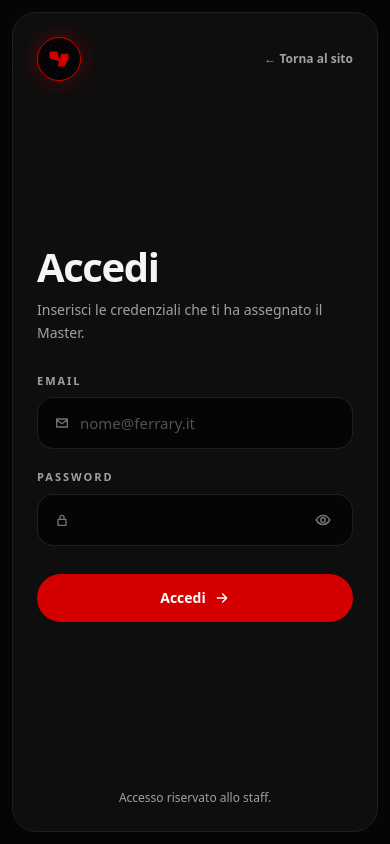
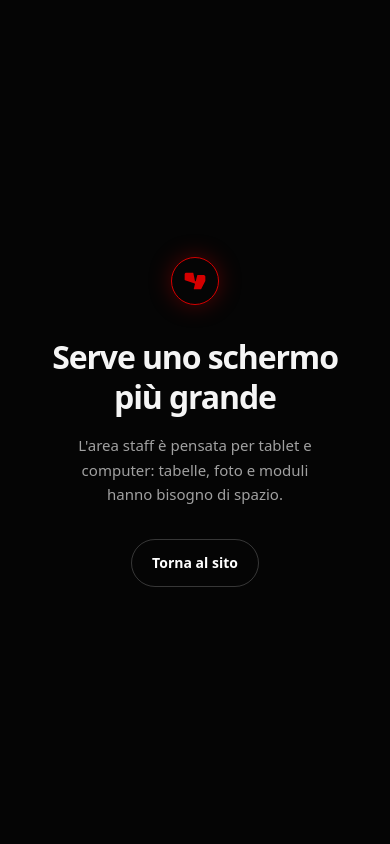
Before and after one commit to matteolepera/ferrary-web, a React (Vite) app: page /admin/login in a window 390 px wide. Built offline with nearby package versions, Linux system fonts and the light colour scheme; no server answers.

Commit message:
feat: area admin solo da tablet in su, con un avviso sul telefono

```diff
--- a/src/components/admin/AdminRail.tsx
+++ b/src/components/admin/AdminRail.tsx
@@ -1,5 +1,5 @@
 import { Link, NavLink } from 'react-router'
-import monogram from '@/assets/brand/ferrary-y-rosso.svg'
+import { Monogram } from './Monogram'
 import { LogoutButton } from '@/components/admin/LogoutButton'
 import { Icon } from '@/components/admin/ui/Icon'
 import { logoutIcon, navFor, roleLabels } from '@/components/admin/adminNav'
@@ -54,15 +54,15 @@ export function AdminRail() {
   return (
     <nav
       aria-label="Area staff"
-      className="sticky top-0 hidden h-dvh shrink-0 p-4 lg:block"
+      className="sticky top-0 hidden h-dvh shrink-0 p-4 min-[700px]:block"
     >
       <div className="border-linea bg-ombra flex h-full w-[4.5rem] flex-col items-center rounded-[2.5rem] border py-[1.125rem]">
         <Link
           to="/"
           aria-label="Ferrary, vai al sito"
-          className="border-rosso mb-[1.125rem] flex size-12 shrink-0 items-center justify-center rounded-full border shadow-[0_0_22px_rgb(212_0_0/0.35)] [@media(max-height:800px)]:mb-3"
+          className="mb-[1.125rem] shrink-0 rounded-full [@media(max-height:800px)]:mb-3"
         >
-          <img src={monogram} alt="" className="h-5 w-auto" />
+          <Monogram />
         </Link>
 
         <ul className="senza-barra flex min-h-0 flex-col gap-1.5 overflow-y-auto [@media(max-height:800px)]:gap-1">
--- /dev/null
+++ b/src/components/admin/Monogram.tsx
@@ -0,0 +1,19 @@
+import monogram from '@/assets/brand/ferrary-y-rosso.svg'
+
+/**
+ * Il monogramma nel cerchio rosso, il segno dell'area admin.
+ * Decorativo: il nome lo dà il link che lo contiene.
+ */
+export function Monogram({ className = '' }: { className?: string }) {
+  return (
+    <span
+      className={[
+        'border-rosso bg-notte flex size-12 shrink-0 items-center justify-center rounded-full border',
+        'shadow-[0_0_22px_rgb(212_0_0/0.35)]',
+        className,
+      ].join(' ')}
+    >
+      <img src={monogram} alt="" className="h-5 w-auto" />
+    </span>
+  )
+}
--- /dev/null
+++ b/src/components/admin/SmallScreenNotice.tsx
@@ -0,0 +1,25 @@
+import { Link } from 'react-router'
+import { Monogram } from '@/components/admin/Monogram'
+import { adminButtonClass } from '@/components/admin/ui/adminButtonClass'
+
+/**
+ * Sul telefono, al posto dell'area admin: tabelle, foto e moduli hanno bisogno di spazio.
+ * Sparisce dai 700 pixel in su, dove compare l'area vera.
+ */
+export function SmallScreenNotice() {
+  return (
+    <div className="bg-notte flex min-h-dvh flex-col items-center justify-center px-8 text-center text-neutral-100 min-[700px]:hidden">
+      <Monogram />
+      <h1 className="font-display mt-8 text-[2rem] leading-tight font-extrabold tracking-[-0.035em]">
+        Serve uno schermo più grande
+      </h1>
+      <p className="mt-4 max-w-[30ch] text-[0.9375rem] leading-relaxed text-neutral-400">
+        L'area staff è pensata per tablet e computer: tabelle, foto e moduli
+        hanno bisogno di spazio.
+      </p>
+      <Link to="/" className={adminButtonClass('outline', 'mt-8')}>
+        Torna al sito
+      </Link>
+    </div>
+  )
+}
--- a/src/layouts/AdminLayout.tsx
+++ b/src/layouts/AdminLayout.tsx
@@ -1,13 +1,18 @@
 import { Outlet } from 'react-router'
 import { AdminRail } from '@/components/admin/AdminRail'
 import { NavigationProgress } from '@/components/layout/NavigationProgress'
+import { SmallScreenNotice } from '@/components/admin/SmallScreenNotice'
 
 /**
  * La cornice dell'area admin, solo in italiano: la barra a pillola e il contenuto.
  */
 export function AdminLayout() {
   return (
-    <div lang="it" className="bg-notte flex min-h-dvh text-neutral-100">
+    <div lang="it">
+      <SmallScreenNotice />
+
+      {/* L'area vera: nascosta sul telefono, dai 700 pixel in su */}
+      <div className="bg-notte hidden min-h-dvh text-neutral-100 min-[700px]:flex">
         <NavigationProgress />
 
         <a
@@ -22,10 +27,11 @@ export function AdminLayout() {
         <main
           id="contenuto"
           tabIndex={-1}
-        className="min-w-0 flex-1 px-4 pt-6 pb-28 outline-none md:px-8 lg:py-7 lg:pr-8 lg:pl-2"
+          className="min-w-0 flex-1 py-6 pr-6 pl-2 outline-none lg:py-7 lg:pr-8"
         >
           <Outlet />
         </main>
       </div>
+    </div>
   )
 }
--- a/src/pages/admin/LoginPage.tsx
+++ b/src/pages/admin/LoginPage.tsx
@@ -1,28 +1,19 @@
 import type { FormEvent } from 'react'
 import { Link, Navigate, useNavigate, useSearchParams } from 'react-router'
 import { isTooManyRequests, validationErrors } from '@/api/errors'
-import monogram from '@/assets/brand/ferrary-y-rosso.svg'
+import { Monogram } from '@/components/admin/Monogram'
 import { AdminButton } from '@/components/admin/ui/AdminButton'
 import { AdminField } from '@/components/admin/ui/AdminField'
 import { PasswordField } from '@/components/admin/ui/PasswordField'
 import { PageLoader } from '@/components/layout/PageLoader'
 import { Logo } from '@/components/Logo'
 import { useCurrentUser, useLogin } from '@/hooks/useAuth'
+import { SmallScreenNotice } from '@/components/admin/SmallScreenNotice'
 
 /** La pagina da aprire dopo il login: solo indirizzi dell'area admin, mai siti esterni */
 function safeDestination(value: string | null) {
   return value?.startsWith('/admin') ? value : '/admin'
 }
-
-/** Il monogramma nel cerchio rosso, lo stesso in cima alla barra dell'admin */
-function Monogram() {
-  return (
-    <span className="border-rosso bg-notte flex size-11 items-center justify-center rounded-full border shadow-[0_0_22px_rgb(212_0_0/0.35)]">
-      <img src={monogram} alt="" className="h-[1.125rem] w-auto" />
-    </span>
-  )
-}
-
 /** Le card dell'admin: angoli da 24 px ed entrata morbida, come nel pannello */
 const card = 'rounded-3xl border border-linea motion-safe:animate-comparsa'
 
@@ -69,9 +60,12 @@ export function LoginPage() {
   }
 
   return (
+    <>
+      <SmallScreenNotice />
+
       <div
         lang="it"
-      className="bg-notte min-h-dvh p-3 text-neutral-100 md:p-4 lg:grid lg:grid-cols-[1.15fr_1fr] lg:gap-4"
+        className="bg-notte hidden min-h-dvh p-3 text-neutral-100 min-[700px]:block md:p-4 lg:grid lg:grid-cols-[1.15fr_1fr] lg:gap-4"
       >
         <title>Accedi – Ferrary</title>
 
@@ -88,7 +82,7 @@ export function LoginPage() {
             aria-label="Ferrary, vai al sito"
             className="flex items-center gap-3 self-start"
           >
-          <Monogram />
+            <Monogram className="size-11" />
             <Logo alt="" className="h-5 w-auto" />
           </Link>
 
@@ -120,8 +114,12 @@ export function LoginPage() {
         >
           <div className="flex items-center">
             {/* Su mobile il monogramma sta qui; dal desktop è nella card di sinistra */}
-          <Link to="/" aria-label="Ferrary, vai al sito" className="lg:hidden">
-            <Monogram />
+            <Link
+              to="/"
+              aria-label="Ferrary, vai al sito"
+              className="lg:hidden"
+            >
+              <Monogram className="size-11" />
             </Link>
             <Link
               to="/"
@@ -228,5 +226,6 @@ export function LoginPage() {
           </p>
         </main>
       </div>
+    </>
   )
 }
```
Also changed, not shown: 1 other file (tests, documents, lock files or other folders). Lines whose indentation alone changed are shown as unchanged.
